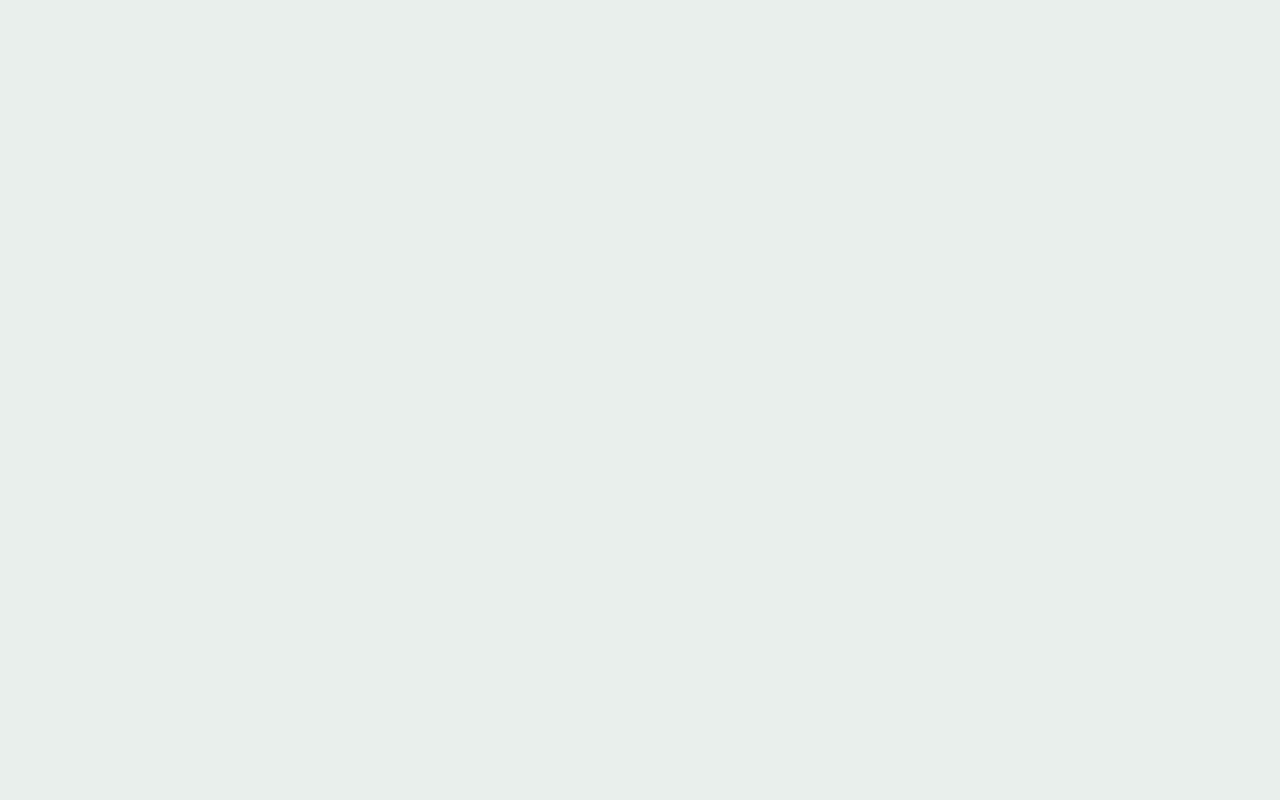
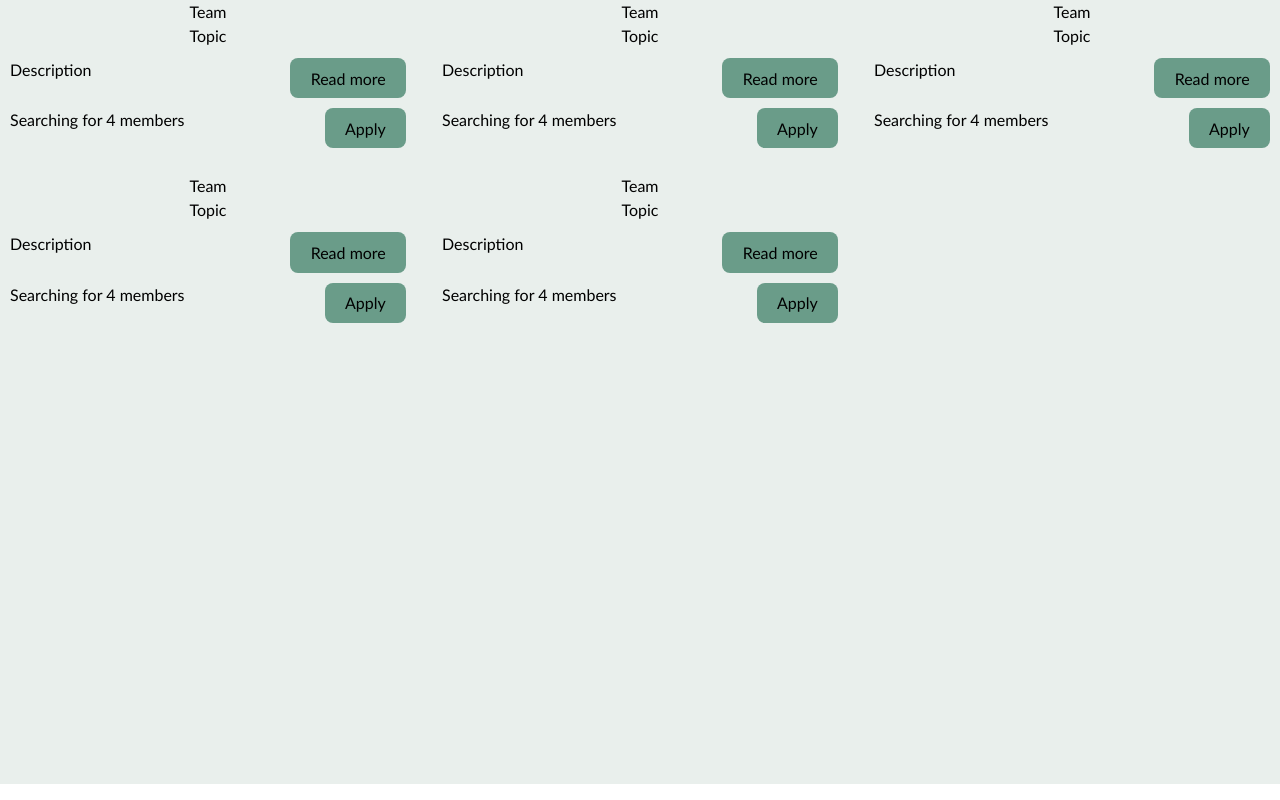
Before and after one commit to miia6/TF_frontend, a React (Vite) app: page /projectFinding in a window 1280 px wide. Before the commit this address had no page. Built offline with nearby package versions, Linux system fonts and the light colour scheme.

Commit message:
project finding and project proposal (WIP)

```diff
--- a/package.json
+++ b/package.json
@@ -10,6 +10,9 @@
     "preview": "vite preview"
   },
   "dependencies": {
+    "@emotion/react": "^11.13.3",
+    "@emotion/styled": "^11.13.0",
+    "@mui/material": "^6.1.2",
     "react": "^18.3.1",
     "react-dom": "^18.3.1",
     "react-router-dom": "^6.26.2"
--- a/src/App.jsx
+++ b/src/App.jsx
@@ -7,6 +7,7 @@ import SignUp from './pages/SignUp'
 import Dashboard from './pages/Dashboard'
 import CourseSelection from './pages/CourseSelection'
 import ProjectProposal from './pages/ProjectProposal'
+import ProjectFinding from './pages/ProjectFinding'
 import { BrowserRouter as Router, Route, Routes, Link, useLocation, useNavigate } from 'react-router-dom'
 
 // import { useState, useEffect, useRef } from 'react'
@@ -57,6 +58,7 @@ function AppContent() {
         <Route path="/courseSelection" element={<CourseSelection />} />
         <Route path="/projectProposal" element={<ProjectProposal />} />
         <Route path="/dashboard" element={<Dashboard appLogo={logo} />} />
+        <Route path="/projectFinding" element={<ProjectFinding />} />
         {/* You can add more routes for other pages here */}
       </Routes>
     </div>
--- /dev/null
+++ b/src/components/ProjectCard.jsx
@@ -0,0 +1,23 @@
+import React, { useState, useEffect } from 'react';
+
+const ProjectCard = () => {
+  return (
+    <div className='project-card'>
+      <div>Team</div>
+
+      <div className='project-topic'>Topic</div>
+
+      <div className='project-card-section'>
+        Description
+        <button className='project-card-read-more'>Read more</button>
+      </div>
+
+      <div className='project-card-section'>
+        Searching for 4 members
+        <button className='project-card-apply'>Apply</button>
+      </div>
+    </div>
+  )
+}
+
+export default ProjectCard
--- a/src/pages/ProjectFinding.jsx
+++ b/src/pages/ProjectFinding.jsx
@@ -0,0 +1,26 @@
+import React, { useState } from 'react'
+import { useNavigate } from 'react-router-dom'
+import ProjectProposalForm from '../components/ProjectProposalForm'
+import ProjectCard from '../components/ProjectCard'
+import '../styles/projectfinding.css'
+import Grid from '@mui/material/Grid';
+
+const ProjectFinding = () => {
+    const navigate = useNavigate()
+
+    return (
+        <div>
+            <Grid container spacing={2}>
+                {[1, 2, 3, 4, 5].map(
+                    x => <Grid item xs={4}>
+                        <ProjectCard />
+                    </Grid>
+                )}
+            </Grid>
+        </div>
+    )
+}
+
+export default ProjectFinding
+
+//nho phai mo truoc khi hut thong minh
--- a/src/styles/projectfinding.css
+++ b/src/styles/projectfinding.css
@@ -0,0 +1,20 @@
+.project-card {
+    color: black;
+}
+
+.project-card-section {
+    display: flex;
+    flex-direction: row;
+    justify-content: space-between;
+    margin: 10px;
+}
+
+.project-card-read-more {
+    background-color: #6A9C89;
+}
+
+.project-card-apply {
+    background-color: #6A9C89;
+}
+
+.project-topic {}
```
Also changed, not shown: 2 other files (tests, documents, lock files or other folders). Lines whose indentation alone changed are shown as unchanged.
